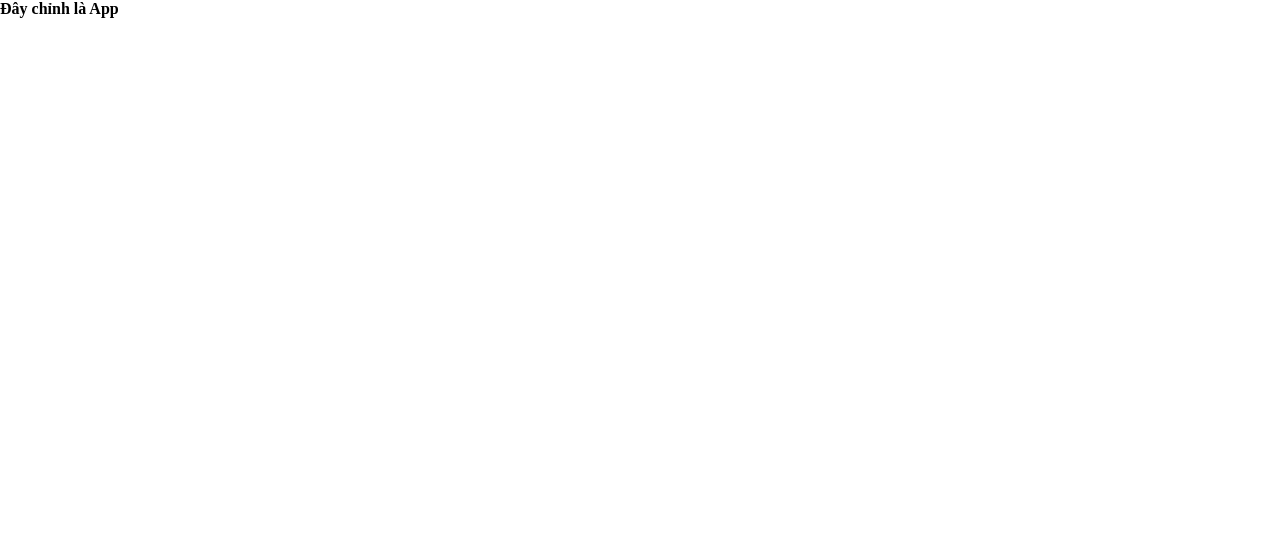
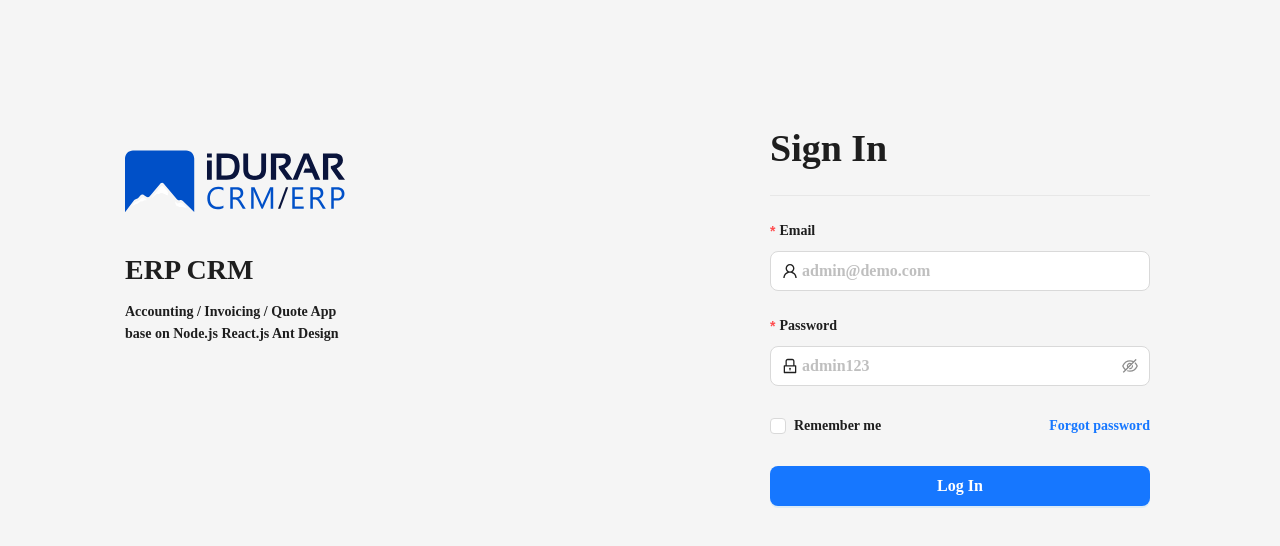
Before and after one commit to thang2k6adu/idurar-frontend, a React (Vite) app: page / in a window 1280 px wide. Shown: the top 546 px of the page. Built offline with nearby package versions, Linux system fonts and the light colour scheme; a web font is replaced by a local one.

Commit message:
[ADD] login layout

```diff
--- a/src/apps/IdurarOs.jsx
+++ b/src/apps/IdurarOs.jsx
@@ -1,16 +1,151 @@
-import { ErpApp } from './ErpApp'
+import { ErpApp } from './ErpApp';
+import { Form, Button, Input, Checkbox, Layout, Row, Col, Divider, Typography } from 'antd';
+import { UserOutlined, LockOutlined } from '@ant-design/icons';
+import logo from '~/style/images/idurar-crm-erp.svg';
 
 const DefaultApp = () => (
-    // Triển khai đa ngôn ngữ
-    // Cung cấp context cho toàn bộ ứng dụng, xử lý state tập trung
-    // Tích hợp Redux
-    // Lazy load
-    <ErpApp />
-)
+  // Triển khai đa ngôn ngữ
+  // Cung cấp context cho toàn bộ ứng dụng, xử lý state tập trung
+  // Tích hợp Redux
+  // Lazy load
+  <ErpApp />
+);
 
 export default function IdurarOs() {
-    // Triển khai đăng
+  // Triển khai đăng nhập đăng kí
+
+  const { isLoggedIn } = false;
+  const { Content } = Layout;
+  const { Title, Text } = Typography;
+
+  if (!isLoggedIn) {
     return (
-        <DefaultApp />
-    )
+      <Layout>
+        <Row>
+          <Col
+            xs={{ span: 0, order: 2 }}
+            sm={{ span: 0, order: 2 }}
+            md={{ span: 11, order: 1 }}
+            lg={{ span: 12, order: 1 }}
+            style={{
+              minHeight: '100vh',
+            }}
+          >
+            <Content
+              style={{
+                padding: '150px 30px 30px',
+                width: '100%',
+                maxWidth: '450px',
+                margin: '0 auto',
+              }}
+              className="sideContent"
+            >
+              <div style={{ width: '100%' }}>
+                <img
+                  src={logo}
+                  alt="IDURAR ERP CRM"
+                  style={{ margin: '0 0 40px', display: 'block' }}
+                  height={63}
+                  width={220}
+                />
+
+                <Title level={1} style={{fontSize: 28}}>ERP CRM</Title>
+                <Text>
+                  Accounting / Invoicing / Quote App <br /> base on Node.js React.js Ant Design
+                </Text>
+              </div>
+            </Content>
+          </Col>
+          <Col
+            xs={{ span: 24, order: 1 }}
+            sm={{ span: 24, order: 1 }}
+            md={{ span: 13, order: 2 }}
+            lg={{ span: 12, order: 2 }}
+            style={{
+              minHeight: '100vh',
+            }}
+          >
+            <Content
+              style={{
+                padding: '100px 30px 30px',
+                maxWidth: '440px',
+                margin: '0 auto',
+              }}
+            >
+              <Col xs={{ span: 24 }} sm={{ span: 24 }} md={{ span: 0 }} span={0}>
+                <img
+                  src={logo}
+                  alt="logo"
+                  style={{
+                    margin: '0px auto 20px',
+                    display: 'block',
+                  }}
+                  height={63}
+                  width={220}
+                />
+                <div className="space10" />
+              </Col>
+              <Title level={1}>Sign In</Title>
+              <Divider />
+              <div className="site-layout-content">
+                <Form
+                  layout="vertical"
+                  name="normal_login"
+                  className="login-form"
+                  // initialValues={{
+                  //     remember: true,
+                  // }}
+                  // onFinish={onFinish}
+                >
+                  <div>
+                    <Form.Item
+                      label="Email"
+                      name="email"
+                      rules={[{ required: true }, { type: 'email' }]}
+                    >
+                      <Input
+                        prefix={<UserOutlined className="site-form-item-icon" />}
+                        placeholder="admin@demo.com"
+                        type="email"
+                        size="large"
+                      />
+                    </Form.Item>
+                    <Form.Item label="Password" name="password" rules={[{ required: true }]}>
+                      <Input.Password
+                        prefix={<LockOutlined className="site-form-item-icon" />}
+                        placeholder={'admin123'}
+                        size="large"
+                      />
+                    </Form.Item>
+                    <Form.Item>
+                      <Form.Item name="remember" valuePropName="checked" noStyle>
+                        <Checkbox>Remember me</Checkbox>
+                      </Form.Item>
+                      <a
+                        className="login-form-forgot"
+                        href="/forgetpassword"
+                        style={{ marginLeft: '0px' }}
+                      >
+                        Forgot password
+                      </a>
+                    </Form.Item>
+                  </div>
+                  <Form.Item>
+                    <Button
+                      type="primary"
+                      htmlType="submit"
+                      className="login-form-button"
+                      size="large"
+                    >
+                      Log In
+                    </Button>
+                  </Form.Item>
+                </Form>
+              </div>
+            </Content>
+          </Col>
+        </Row>
+      </Layout>
+    );
+  }
 }
--- a/src/style/app.css
+++ b/src/style/app.css
@@ -1 +1,3 @@
 @import './partials/reset.css';
+@import './partials/core.css';
+@import './partials/customAntd.css';
--- /dev/null
+++ b/src/style/partials/core.css
@@ -0,0 +1,40 @@
+.space5 {
+  height: 5px;
+  width: 100%;
+  display: block;
+}
+.space10 {
+  height: 10px;
+  width: 100%;
+  display: block;
+}
+.space20 {
+  height: 20px;
+  width: 100%;
+  display: block;
+}
+.space30 {
+  height: 30px;
+  width: 100%;
+  display: block;
+}
+.space40 {
+  height: 40px;
+  width: 100%;
+  display: block;
+}
+.space50 {
+  height: 50px;
+  width: 100%;
+  display: block;
+}
+.space60 {
+  height: 60px;
+  width: 100%;
+  display: block;
+}
+.space70 {
+  height: 70px;
+  width: 100%;
+  display: block;
+}
--- /dev/null
+++ b/src/style/partials/customAntd.css
@@ -0,0 +1,6 @@
+.login-form-button {
+  width: 100%;
+}
+.login-form-forgot {
+  float: right;
+}
```
Also changed, not shown: src/pages/Login.jsx (added), src/style/images/idurar-crm-erp.svg (added).
